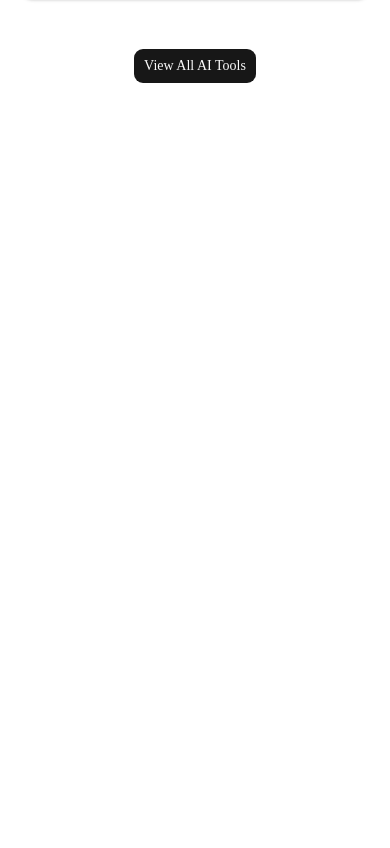
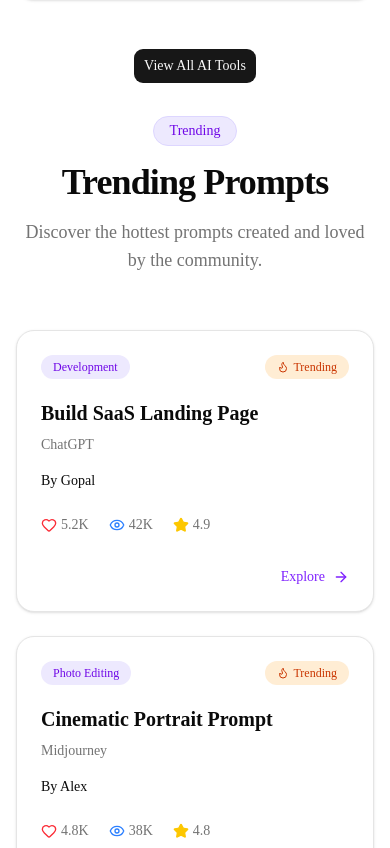
Before and after one commit to Gopalmahto/prompthub, a Next.js app: page / in a window 390 px wide. Shown: the part 8521-9369 px from the top of the page. Before the commit the page ends 8605 px from the top, so only its background shows below. Built offline with nearby package versions, Linux system fonts and the light colour scheme.

Commit message:
feat: add trending prompts section

```diff
--- a/src/app/page.tsx
+++ b/src/app/page.tsx
@@ -5,6 +5,7 @@ import {
   FeaturedPromptsSection,
 } from "@/components/sections";
 import AIToolsSection from "@/components/sections/AIToolsSection";
+import TrendingSection from "@/components/sections/TrendingSection";
 
 export default function Home() {
   return (
@@ -14,6 +15,7 @@ export default function Home() {
       <CategoriesSection />
       <FeaturedPromptsSection />
       <AIToolsSection />
+      <TrendingSection />
     </>
   );
 }
--- a/src/components/sections/AIToolsSection.tsx
+++ b/src/components/sections/AIToolsSection.tsx
@@ -27,7 +27,7 @@ export default function AIToolsSection() {
         </motion.div>
 
         {/* View All Button */}
-        <div className="mt-12 flex justify-center">
+        <div className="mt-12 mb-8 flex justify-center">
           <Button size="lg">
             View All AI Tools
           </Button>
--- /dev/null
+++ b/src/components/sections/TrendingSection.tsx
@@ -0,0 +1,36 @@
+"use client";
+
+import { motion } from "framer-motion";
+
+import { Container, Section, SectionHeading } from "@/components/common";
+import { TrendingPromptGrid } from "@/components/trending";
+import { trendingPrompts } from "@/constants/trendingPrompts";
+
+export default function TrendingSection() {
+  return (
+    <Section>
+      <Container>
+        <SectionHeading
+          badge="Trending"
+          title="Trending Prompts"
+          description="Discover the hottest prompts created and loved by the community."
+        />
+
+        <motion.div
+          initial={{ opacity: 0, y: 40 }}
+          whileInView={{ opacity: 1, y: 0 }}
+          viewport={{ once: true }}
+          transition={{ duration: 0.6 }}
+        >
+          <TrendingPromptGrid prompts={trendingPrompts} />
+        </motion.div>
+
+        <div className="mt-12 mb-8 flex justify-center">
+          <button className="rounded-full bg-black px-6 py-3 text-sm font-medium text-white transition hover:scale-105">
+            View All Trending Prompts
+          </button>
+        </div>
+      </Container>
+    </Section>
+  );
+}
--- /dev/null
+++ b/src/components/trending/TrendingPromptCard.tsx
@@ -0,0 +1,81 @@
+"use client";
+
+import Link from "next/link";
+import { motion } from "framer-motion";
+import { ArrowRight, Eye, Heart, Star, Flame } from "lucide-react";
+
+import { TrendingPrompt } from "@/types/trendingPrompt";
+
+interface TrendingPromptCardProps {
+  prompt: TrendingPrompt;
+}
+
+export default function TrendingPromptCard({
+  prompt,
+}: TrendingPromptCardProps) {
+  return (
+    <motion.div
+      whileHover={{ y: -8 }}
+      transition={{ duration: 0.25 }}
+      className="group rounded-2xl border bg-background p-6 shadow-sm transition-all duration-300 hover:border-violet-300 hover:shadow-xl"
+    >
+      {/* Top badges */}
+      <div className="flex items-center justify-between">
+        <span className="rounded-full bg-violet-100 px-3 py-1 text-xs font-medium text-violet-700">
+          {prompt.category}
+        </span>
+
+        {prompt.isTrending && (
+          <span className="flex items-center gap-1 rounded-full bg-orange-100 px-3 py-1 text-xs font-medium text-orange-700">
+            <Flame className="h-3 w-3" />
+            Trending
+          </span>
+        )}
+      </div>
+
+      {/* Title */}
+      <h3 className="mt-5 text-xl font-semibold">
+        {prompt.title}
+      </h3>
+
+      {/* Tool */}
+      <p className="mt-2 text-sm text-muted-foreground">
+        {prompt.tool}
+      </p>
+
+      {/* Creator */}
+      <p className="mt-4 text-sm font-medium">
+        By {prompt.creator}
+      </p>
+
+      {/* Stats */}
+      <div className="mt-6 flex items-center gap-5 text-sm text-muted-foreground">
+        <div className="flex items-center gap-1">
+          <Heart className="h-4 w-4 text-red-500" />
+          {prompt.likes}
+        </div>
+
+        <div className="flex items-center gap-1">
+          <Eye className="h-4 w-4 text-blue-500" />
+          {prompt.views}
+        </div>
+
+        <div className="flex items-center gap-1">
+          <Star className="h-4 w-4 fill-yellow-400 text-yellow-400" />
+          {prompt.rating}
+        </div>
+      </div>
+
+      {/* Footer */}
+      <div className="mt-8 flex justify-end">
+        <Link
+          href={`/prompts/${prompt.id}`}
+          className="flex items-center gap-2 text-sm font-medium text-violet-600"
+        >
+          Explore
+          <ArrowRight className="h-4 w-4 transition-transform group-hover:translate-x-1" />
+        </Link>
+      </div>
+    </motion.div>
+  );
+}
--- /dev/null
+++ b/src/components/trending/TrendingPromptGrid.tsx
@@ -0,0 +1,21 @@
+import { TrendingPrompt } from "@/types/trendingPrompt";
+import TrendingPromptCard from "./TrendingPromptCard";
+
+interface TrendingPromptGridProps {
+  prompts: TrendingPrompt[];
+}
+
+export default function TrendingPromptGrid({
+  prompts,
+}: TrendingPromptGridProps) {
+  return (
+    <div className="mt-14 grid gap-6 sm:grid-cols-2 lg:grid-cols-3">
+      {prompts.map((prompt) => (
+        <TrendingPromptCard
+          key={prompt.id}
+          prompt={prompt}
+        />
+      ))}
+    </div>
+  );
+}
--- /dev/null
+++ b/src/components/trending/index.ts
@@ -0,0 +1,2 @@
+export { default as TrendingPromptCard } from "./TrendingPromptCard";
+export { default as TrendingPromptGrid } from "./TrendingPromptGrid";
--- /dev/null
+++ b/src/constants/trendingPrompts.ts
@@ -0,0 +1,70 @@
+import { TrendingPrompt } from "@/types/trendingPrompt";
+
+export const trendingPrompts: TrendingPrompt[] = [
+  {
+    id: 1,
+    title: "Build SaaS Landing Page",
+    category: "Development",
+    tool: "ChatGPT",
+    creator: "Gopal",
+    likes: "5.2K",
+    views: "42K",
+    rating: 4.9,
+    isTrending: true,
+  },
+  {
+    id: 2,
+    title: "Cinematic Portrait Prompt",
+    category: "Photo Editing",
+    tool: "Midjourney",
+    creator: "Alex",
+    likes: "4.8K",
+    views: "38K",
+    rating: 4.8,
+    isTrending: true,
+  },
+  {
+    id: 3,
+    title: "Playwright Test Generator",
+    category: "Testing",
+    tool: "ChatGPT",
+    creator: "Sarah",
+    likes: "3.9K",
+    views: "31K",
+    rating: 4.9,
+    isTrending: true,
+  },
+  {
+    id: 4,
+    title: "YouTube Thumbnail Prompt",
+    category: "Design",
+    tool: "Flux",
+    creator: "Sophia",
+    likes: "4.5K",
+    views: "35K",
+    rating: 4.8,
+    isTrending: true,
+  },
+  {
+    id: 5,
+    title: "Instagram Reel Script",
+    category: "Marketing",
+    tool: "Claude",
+    creator: "Emma",
+    likes: "5.1K",
+    views: "46K",
+    rating: 4.9,
+    isTrending: true,
+  },
+  {
+    id: 6,
+    title: "React Dashboard UI",
+    category: "Development",
+    tool: "Cursor",
+    creator: "John",
+    likes: "3.8K",
+    views: "28K",
+    rating: 4.7,
+    isTrending: true,
+  },
+];
--- /dev/null
+++ b/src/types/trendingPrompt.ts
@@ -0,0 +1,19 @@
+export interface TrendingPrompt {
+  id: number;
+
+  title: string;
+
+  category: string;
+
+  tool: string;
+
+  creator: string;
+
+  likes: string;
+
+  views: string;
+
+  rating: number;
+
+  isTrending: boolean;
+}
```
